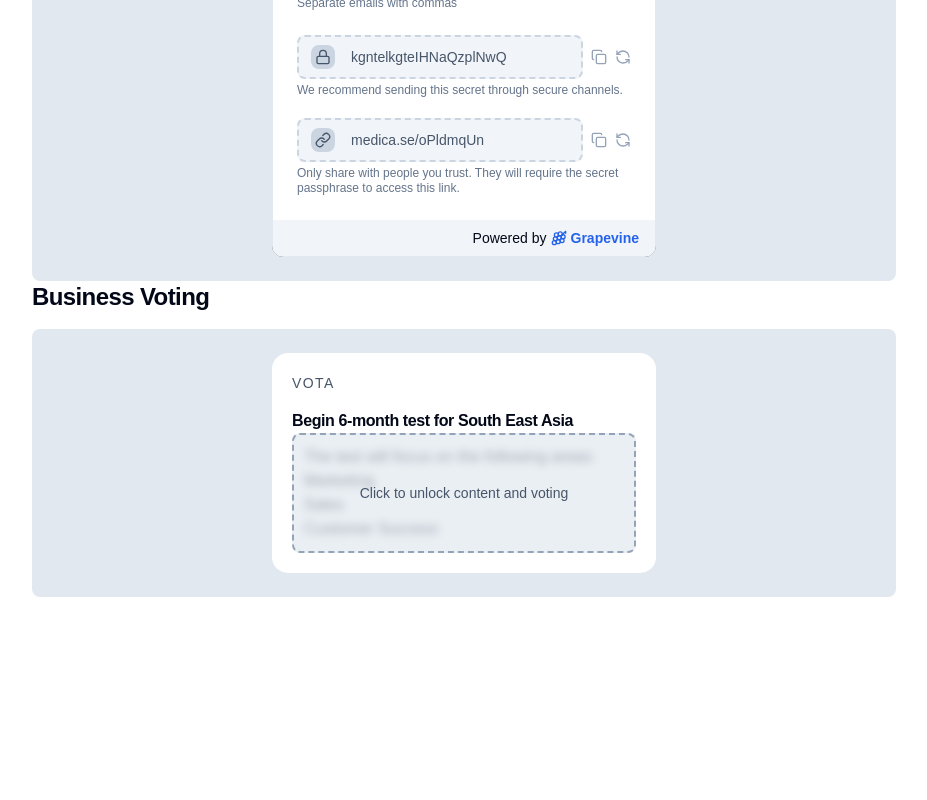
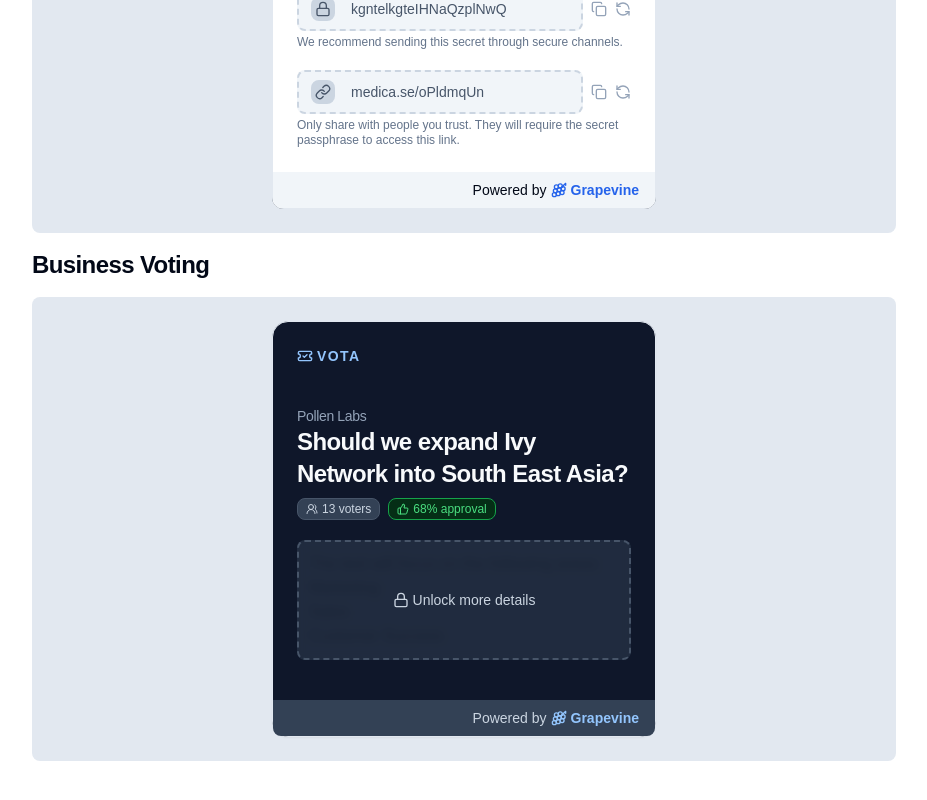
Before and after one commit to thebeyondr/grapevine, a Next.js app: page / in a window 1280 px wide. Shown: the part 446-1246 px from the top of the page, without its empty margins (176-1103 px from the left). Before the commit the page ends 1091 px from the top, so only its background shows below. Built offline with nearby package versions, Linux system fonts and the light colour scheme.

Commit message:
feat(business-voting): :lipstick: Improve Business Voting UI

```diff
--- a/app/page.tsx
+++ b/app/page.tsx
@@ -34,32 +34,10 @@ export default function Home() {
           platforms and industries
         </p>
       </section>
-
-      {/* <Card className="w-max">
-        <CardHeader>
-          <CardTitle className="text-lg">Quick Links</CardTitle>
-        </CardHeader>
-        <CardContent>
-          <ul>
-            {useCaseList.map((useCase) => (
-              <li key={useCase.anchor}>
-                <Link href={`#${useCase.anchor}`} key={useCase.anchor}>
-                  <Button
-                    variant="link"
-                    className="w-full h-full justify-start px-0 "
-                  >
-                    {useCase.title}
-                  </Button>
-                </Link>
-              </li>
-            ))}
-          </ul>
-        </CardContent>
-      </Card> */}
-      <div className="p-6"></div>
-
-      <HealthcarePlatform />
-      <BusinessVoting />
+      <section className="flex flex-col space-y-4">
+        <HealthcarePlatform />
+        <BusinessVoting />
+      </section>
     </main>
   );
 }
--- a/components/case-studies/business-voting.tsx
+++ b/components/case-studies/business-voting.tsx
@@ -1,16 +1,34 @@
-import { ChevronRight, Inbox, VaultIcon, Vote } from "lucide-react";
-import { Button } from "@/components/ui/button";
+import {
+  Card,
+  CardContent,
+  CardFooter,
+  CardHeader,
+  CardTitle,
+} from "@/components/ui/card";
+import {
+  Grape,
+  Loader2,
+  Lock,
+  ThumbsUpIcon,
+  TicketCheck,
+  Users2,
+} from "lucide-react";
 
 const BusinessVoting = () => {
   return (
     <article className="flex flex-col space-y-4" id="business-voting">
       <h2 className="text-xl md:text-2xl font-semibold">Business Voting</h2>
       <div className="flex flex-col items-center justify-center bg-slate-200 rounded-lg px-2 py-6 md:px-6">
-        <section
+        <Card
           id="frame"
-          className="w-72 md:w-96 bg-white rounded-2xl p-5 flex flex-col space-y-4"
+          className="w-72 md:w-96 bg-slate-900 rounded-2xl flex flex-col space-y-4"
         >
-          <h3 className="text-sm tracking-widest text-slate-600">VOTA</h3>
+          <CardHeader>
+            <CardTitle className="text-sm tracking-widest text-blue-300 flex items-center space-x-1">
+              <TicketCheck size={16} />
+              <span>VOTA</span>
+            </CardTitle>
+          </CardHeader>
 
           {/* <h5 className="font-bold text-xl">Hey CJ,</h5>
 
@@ -26,17 +44,33 @@ const BusinessVoting = () => {
             />
           </Button> */}
 
-          <section>
-            <h3 className="font-semibold">
-              Begin 6-month test for South East Asia
+          <CardContent>
+            <h5 className="text-sm text-slate-400 ">Pollen Labs</h5>
+            <h3 className="font-semibold text-lg md:text-2xl leading-tight text-slate-50">
+              Should we expand Ivy Network into South East Asia?
             </h3>
-            <div className="relative">
-              <div className="absolute top-0 left-0 flex justify-center items-center w-full h-full rounded-lg bg-slate-200/70 backdrop-blur-sm p-3 border-2 border-slate-400 border-dashed">
-                <span className="text-sm text-slate-600 text-center">
-                  Click to unlock content and voting
+            <div className="flex space-x-2 py-2">
+              <div className="flex items-center border border-slate-600 bg-slate-700 text-xs text-slate-300 px-2 py-0.5 rounded-lg">
+                <span>
+                  <Users2 size={12} className="mr-1" />
+                </span>
+                <span className="">13 voters</span>
+              </div>
+              <div className="flex items-center border border-green-600 bg-green-950 text-xs text-green-400 px-2 py-0.5 rounded-lg">
+                <span>
+                  <ThumbsUpIcon size={12} className="mr-1" />
+                </span>
+                <span>68% approval</span>
+              </div>
+            </div>
+            <div className="relative space-y-3">
+              <div className="absolute top-0 left-0 flex justify-center items-center w-full h-full rounded-lg bg-slate-700/50 backdrop-blur-sm p-3 border-2 border-slate-600 border-dashed">
+                <Lock size={16} className="text-slate-300 mr-1" />
+                <span className="text-sm text-slate-300 text-center">
+                  Unlock more details
                 </span>
               </div>
-              <section className="p-3">
+              <section className="p-3 select-none">
                 <p>The test will focus on the following areas:</p>
                 <ul>
                   <li>Marketing</li>
@@ -45,8 +79,16 @@ const BusinessVoting = () => {
                 </ul>
               </section>
             </div>
-          </section>
-        </section>
+          </CardContent>
+
+          <CardFooter className="flex justify-end items-center bg-slate-700 py-2 px-4 text-sm rounded-b-lg text-slate-300">
+            Powered by{" "}
+            <Grape className="inline-block text-blue-300 ml-1" size={16} />
+            <span className="text-blue-300 ml-1 font-semibold">
+              Grapevine
+            </span>{" "}
+          </CardFooter>
+        </Card>
       </div>
     </article>
   );
```
